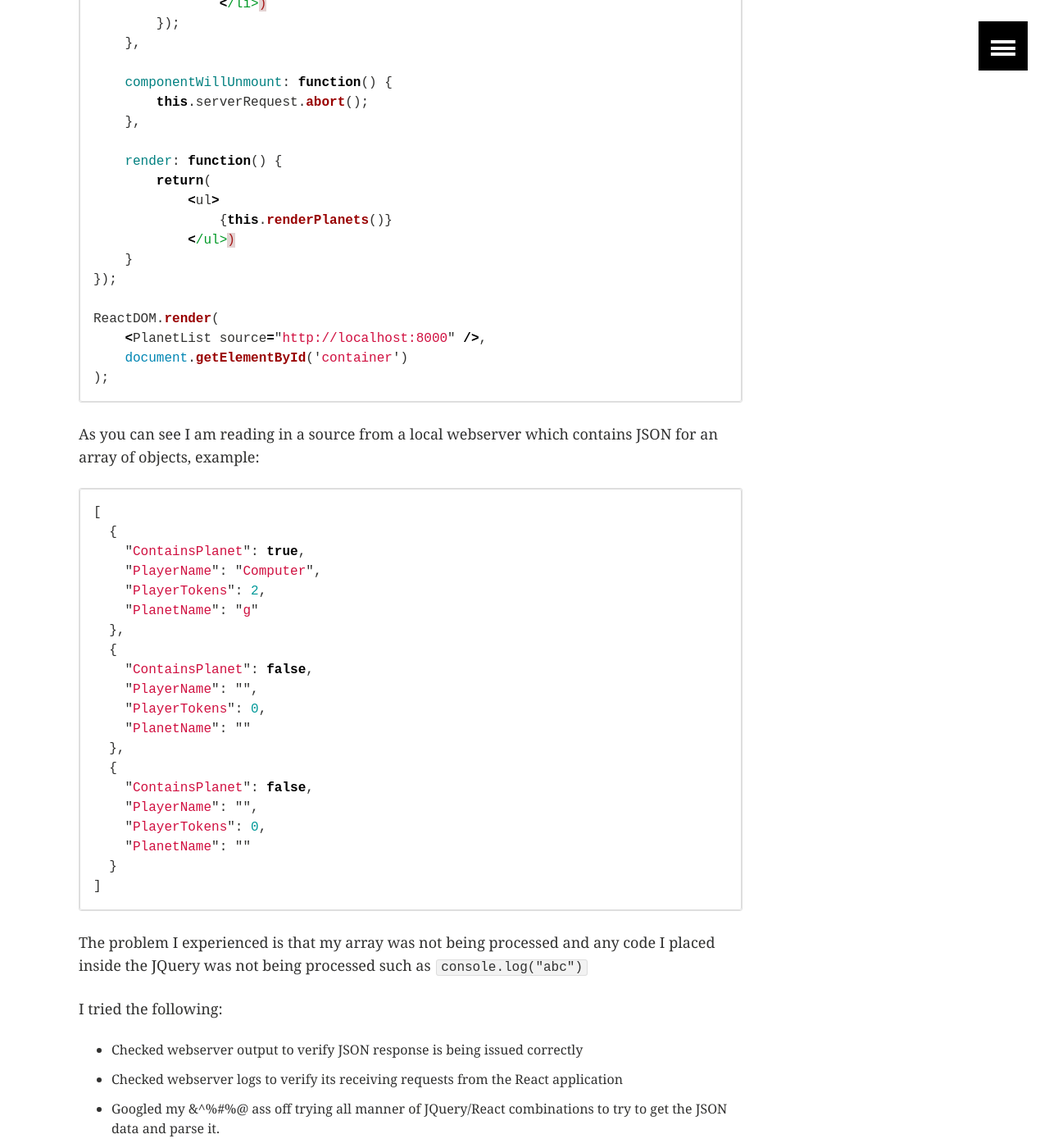
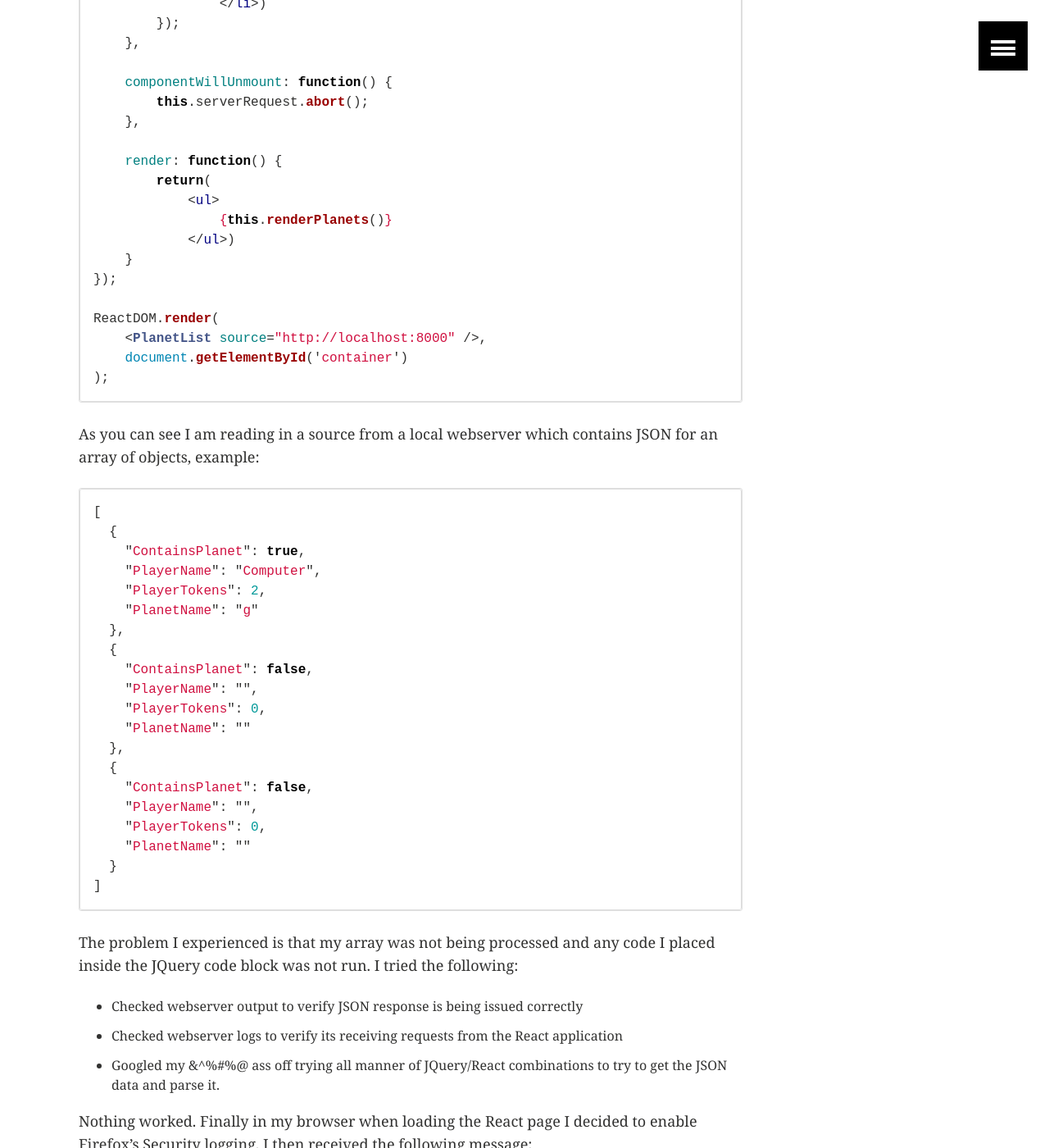
Before and after one commit to james65535/james65535.github.io, a Jekyll site: the page built from _posts/2016-03-11-Navigating-Front-End-Wilderness-pt2.markdown, in a window 1280 px wide and 1400 px high, scrolled down 1042 px. Shown: the whole window at 82% size. Built offline with Jekyll 4.4.1, drawn with Linux system fonts in a browser that asks for light colours; some of the changed text lies outside the part shown.

Commit message:
new post update

```diff
--- a/_posts/2016-03-11-Navigating-Front-End-Wilderness-pt2.markdown
+++ b/_posts/2016-03-11-Navigating-Front-End-Wilderness-pt2.markdown
@@ -17,7 +17,7 @@ Today I ran into major problems trying to setup a React script to query JSON fro
 
 I ended up with the following code:
 
-~~~ javascript
+~~~ react
 var PlanetList = React.createClass({
     getInitialState: function() {
         return {Planets: []};
@@ -87,9 +87,7 @@ As you can see I am reading in a source from a local webserver which contains JS
 ]
 ~~~
 
-The problem I experienced is that my array was not being processed and any code I placed inside the JQuery was not being processed such as `console.log("abc")`
-
-I tried the following:
+The problem I experienced is that my array was not being processed and any code I placed inside the JQuery code block was not run.  I tried the following:
 
 * Checked webserver output to verify JSON response is being issued correctly
 * Checked webserver logs to verify its receiving requests from the React application
```
